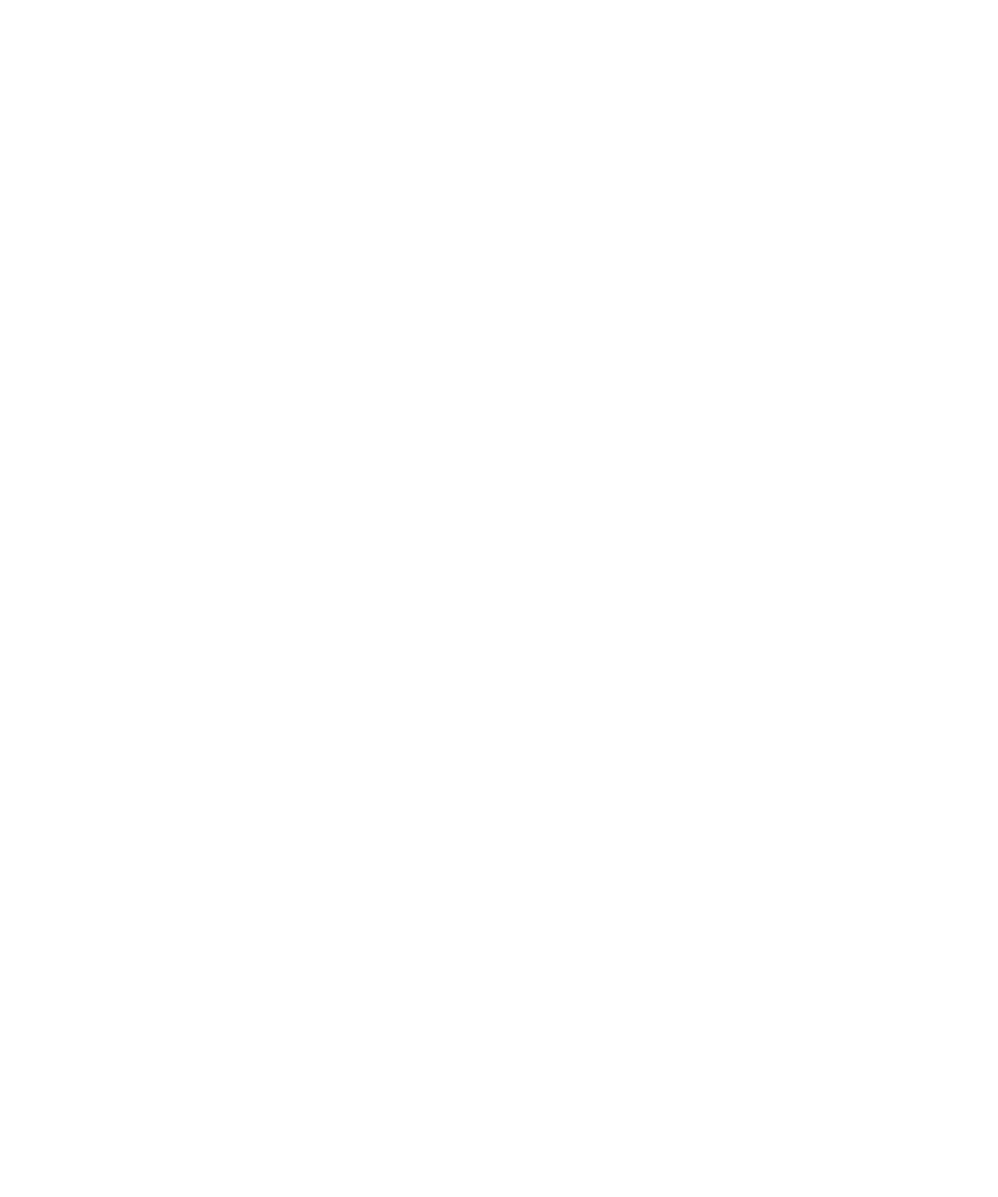
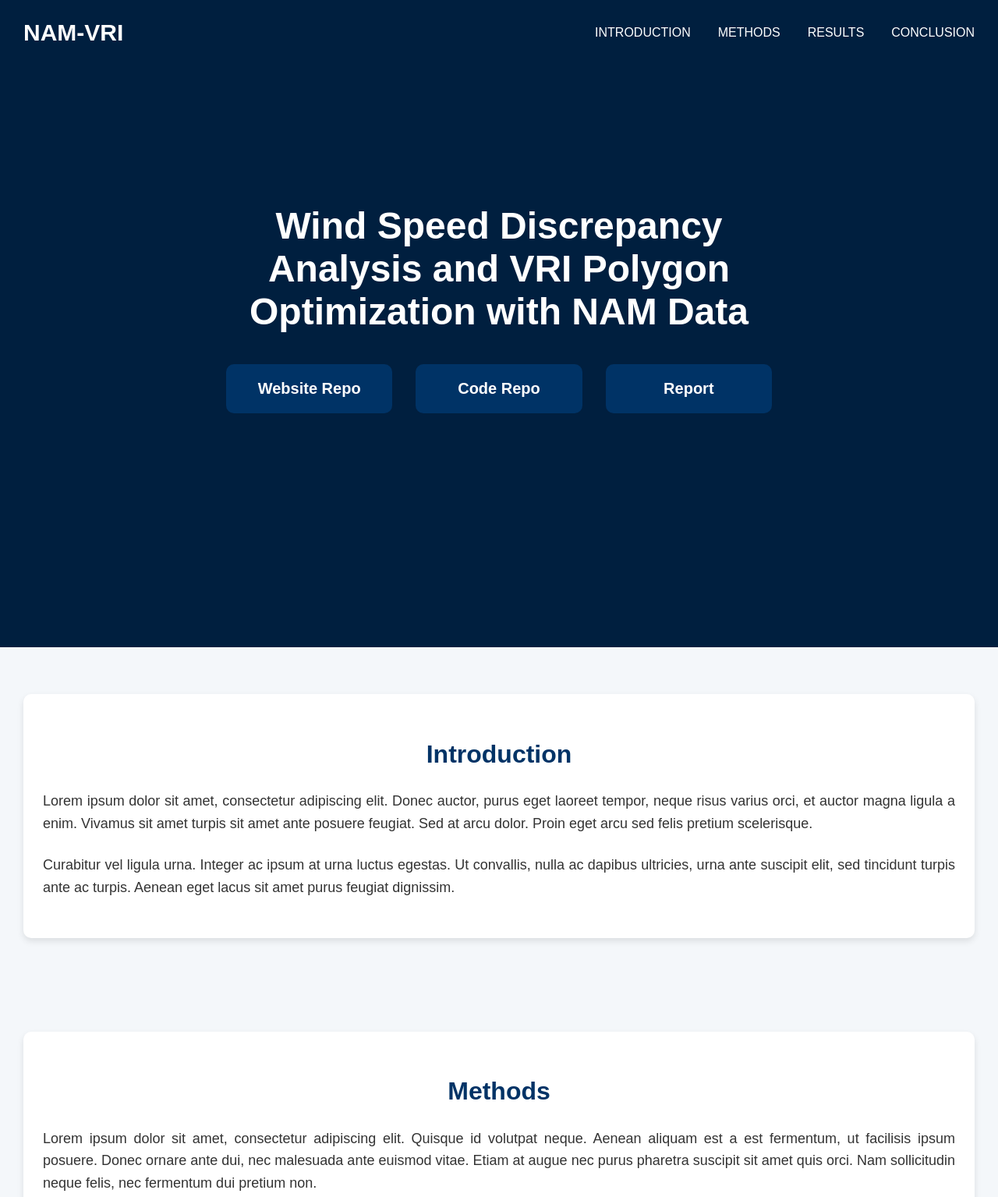
Before and after one commit to StevDoms/NAM-VRI, a plain HTML site: page index.html in a window 1280 px wide. Shown: the top 1535 px of the page at 78% size. Before the commit the page ends 800 px from the top, so only its background shows below. Drawn offline with Linux system fonts and the light colour scheme.

Commit message:
Skeletion website for checkpoint

```diff
--- a/index.html
+++ b/index.html
@@ -1,11 +1,108 @@
 <!DOCTYPE html>
 <html lang="en">
 <head>
-    <meta charset="UTF-8">
-    <meta name="viewport" content="width=device-width, initial-scale=1.0">
-    <title>Document</title>
+  <meta charset="UTF-8">
+  <meta name="viewport" content="width=device-width, initial-scale=1.0">
+  <title>Project Website</title>
+  <link rel="stylesheet" href="styles.css">
 </head>
 <body>
 
+  <nav>
+    <a href="#" class="logo"><p>NAM-VRI</p></a>
+    <ul>
+      <li><a href="#introduction">Introduction</a></li>
+      <li><a href="#methods">Methods</a></li>
+      <li><a href="#results">Results</a></li>
+      <li><a href="#conclusion">Conclusion</a></li>
+    </ul>
+  </nav>
+
+  <header>
+    <h1>Wind Speed Discrepancy Analysis and VRI Polygon Optimization with NAM Data</h1>
+    <div class="repo-container">
+        <a href="#" class="repo-box">Website Repo</a>
+        <a href="#" class="repo-box">Code Repo</a>
+        <a href="#" class="repo-box">Report</a>
+    </div>
+ </header>
+
+  <section id="introduction">
+        <div class="section-card">
+            <h2>Introduction</h2>
+            <p>Lorem ipsum dolor sit amet, consectetur adipiscing elit. Donec auctor, purus eget laoreet tempor, neque
+                risus
+                varius orci, et auctor magna ligula a enim. Vivamus sit amet turpis sit amet ante posuere feugiat. Sed at
+                arcu
+                dolor. Proin eget arcu sed felis pretium scelerisque.</p>
+            <p>Curabitur vel ligula urna. Integer ac ipsum at urna luctus egestas. Ut convallis, nulla ac dapibus
+                ultricies,
+                urna ante suscipit elit, sed tincidunt turpis ante ac turpis. Aenean eget lacus sit amet purus feugiat
+                dignissim.</p>
+        </div>
+    </section>
+
+    <section id="methods">
+        <div class="section-card">
+            <h2>Methods</h2>
+            <p>Lorem ipsum dolor sit amet, consectetur adipiscing elit. Quisque id volutpat neque. Aenean aliquam est a
+                est
+                fermentum, ut facilisis ipsum posuere. Donec ornare ante dui, nec malesuada ante euismod vitae. Etiam at
+                augue
+                nec purus pharetra suscipit sit amet quis orci. Nam sollicitudin neque felis, nec fermentum dui pretium
+                non.</p>
+            <ul>
+                <li>Lorem ipsum dolor sit amet</li>
+                <li>Quisque id volutpat neque</li>
+                <li>Donec ornare ante dui</li>
+                <li>Nam sollicitudin neque felis</li>
+            </ul>
+        </div>
+    </section>
+
+    <section id="results">
+        <div class="section-card">
+            <h2>Results</h2>
+            <p>Lorem ipsum dolor sit amet, consectetur adipiscing elit. Curabitur non sapien nec mauris suscipit elementum
+                vitae
+                sit amet neque. Nulla eget velit nec arcu luctus feugiat. Cras non est in leo interdum varius non vitae
+                risus.
+                Aenean sollicitudin vestibulum lacus sit amet tincidunt. Sed tempus ex et nunc pharetra tincidunt. Vivamus
+                sed
+                tortor sit amet ligula ullamcorper fermentum a nec augue.</p>
+            <p>Nam convallis elit libero, et convallis mauris hendrerit non. Integer id auctor libero. Ut scelerisque
+                sapien et
+                risus ultricies malesuada. Duis interdum est at orci pretium malesuada. Donec eget nunc a odio dictum
+                vestibulum.
+            </p>
+        </div>
+    </section>
+
+    <section id="conclusion">
+        <div class="section-card">
+            <h2>Conclusion</h2>
+            <p>Lorem ipsum dolor sit amet, consectetur adipiscing elit. Proin placerat felis ut risus faucibus tincidunt.
+                Mauris
+                vitae ex sollicitudin, gravida ipsum a, egestas lorem. Nam fringilla nisi eget erat volutpat, non mollis
+                ligula
+                suscipit. Donec a scelerisque nunc. Ut sollicitudin tincidunt tempor.</p>
+            <p>Nulla facilisi. Fusce condimentum lorem non felis laoreet fermentum. Morbi finibus at orci a condimentum. Etiam
+                vitae
+                felis auctor, auctor odio at, tincidunt elit. Ut eu justo ut sapien consectetur vestibulum a sit amet leo.</p>
+        </div>
+    </section>
+
 </body>
 </html>
+
+
+<script>
+  window.addEventListener('scroll', function() {
+    const nav = document.querySelector('nav');
+    if (window.scrollY > 0) {
+      nav.classList.add('scrolled'); // Adds the white line when scrolled
+    } else {
+      nav.classList.remove('scrolled'); // Removes the white line when at top
+    }
+  });
+</script>
--- /dev/null
+++ b/styles.css
@@ -0,0 +1,228 @@
+html {
+  scroll-padding-top: 80px; /* Adjust based on navbar height */
+  scroll-behavior: smooth; /* Optional: Enables smooth scrolling */
+}
+
+/* General Page Styles */
+body {
+  background-color: #FFF;
+  color: white;
+  font-family: Arial, sans-serif;
+  margin: 0;
+  padding-top: 80px; /* Offset for fixed navbar */
+}
+
+/* Header Section */
+header {
+  display: flex;
+  flex-direction: column;
+  justify-content: flex-start; /* Move content towards the top */
+  align-items: center;
+  text-align: center;
+  height: calc(100vh - 200px); /* Subtract the top padding from 100vh */
+  background-color: #001f3f; /* Dark blue background */
+  color: white;
+  gap: 20px;
+  padding-top: 150px; /* Adds space between top and title */
+}
+
+/* Big Title */
+header h1 {
+  font-size: 48px;
+  font-weight: bold;
+  max-width: 50%;
+  margin-bottom: 20px; /* Adjust bottom margin to pull the title up a bit */
+}
+
+/* Repo Container */
+.repo-container {
+  display: flex;
+  justify-content: center;
+  gap: 30px;
+  width: 100%;
+  max-width: 700px;
+}
+
+/* Repo Boxes */
+.repo-box {
+  flex: 1;
+  text-align: center;
+  font-size: 20px;
+  font-weight: bold;
+  text-decoration: none;
+  color: white;
+  background: #003366; /* Blue tone */
+  padding: 20px;
+  border-radius: 10px;
+  transition: background 0.3s ease-in-out, transform 0.2s;
+}
+
+.repo-box:hover {
+  background: #0055aa; /* Lighter blue */
+  transform: scale(1.05);
+}
+
+nav {
+  background-color: #001f3f;
+  position: fixed;
+  width: 100%;
+  top: 0;
+  left: 0;
+  z-index: 1000;
+  display: flex;
+  justify-content: space-between;
+  align-items: center;
+  padding: 25px 30px; /* Keep horizontal padding but reduce overall size */
+  box-sizing: border-box;
+}
+
+/* Style for the logo */
+nav .logo {
+  text-decoration: none; /* Remove underline */
+}
+
+nav .logo p {
+  color: white;
+  font-size: 30px;
+  font-weight: bold;
+  margin: 0;
+  cursor: pointer;
+}
+
+nav .logo:hover p {
+  opacity: 0.9;
+}
+
+/* Navigation List */
+nav ul {
+  background-color: transparent;
+  list-style: none;
+  padding: 0;
+  margin: 0; /* Remove margin-left */
+  display: flex;
+  justify-content: center;
+  gap: 35px;
+  text-transform: uppercase;
+}
+
+nav ul li {
+  display: inline;
+}
+
+/* Navigation Links */
+nav ul li a {
+  color: white;
+  text-decoration: none;
+  font-size: 16px;
+  padding: 0px;
+  position: relative;
+}
+
+/* Underline effect */
+nav ul li a::after {
+  content: "";
+  position: absolute;
+  left: 0;
+  bottom: -5px; /* Adjust spacing */
+  width: 0;
+  height: 2px;
+  background-color: white;
+  transition: width 0.3s ease-in-out;
+}
+
+/* Hover effect: Expand underline from left to right */
+nav ul li a:hover::after {
+  width: 100%;
+}
+
+/* Slight opacity change */
+nav ul li a:hover {
+  opacity: 0.9;
+}
+
+/* Section Styling */
+section {
+  padding: 60px 30px; /* More padding for a spacious look */
+  background-color: #F4F7FA; /* Light gray background for the section */
+  color: #333; /* Dark text for readability */
+  box-sizing: border-box;
+  font-size: 18px; /* Slightly larger font size for readability */
+  line-height: 1.6; /* Better line height for ease of reading */
+}
+
+/* Section Headers */
+section h2 {
+  color: #003366; /* Dark blue headers to align with landing page */
+  font-size: 32px; /* Larger font size for section headings */
+  margin-bottom: 20px; /* Add some space below the header */
+  font-weight: bold;
+  text-align: center; /* Center-align section headings */
+}
+
+/* Paragraph Styling */
+section p {
+  color: #333; /* Ensure good contrast for text */
+  margin-bottom: 25px; /* Space between paragraphs */
+  text-align: justify; /* Justified text for a neat, aligned look */
+}
+
+/* Section Links */
+section a {
+  color: #005e92; /* Blue links for consistency */
+  text-decoration: none;
+  font-weight: bold; /* Make links stand out */
+}
+
+section a:hover {
+  color: #003366; /* Darker blue on hover for emphasis */
+  text-decoration: underline; /* Underline on hover for interactivity */
+}
+
+.section-card {
+  background-color: white;
+  border-radius: 10px;
+  box-shadow: 0 4px 8px rgba(0, 0, 0, 0.1);
+  padding: 25px;
+  transition: box-shadow 0.3s ease, transform 0.3s ease;
+  transform: translateY(0); /* Keep the card in its position */
+}
+
+.section-card:hover {
+  box-shadow: 0 6px 12px rgba(0, 0, 0, 0.2);
+}
+
+/* Styled Lists in Sections */
+section ul {
+  list-style-type: disc;
+  margin-left: 20px;
+}
+
+section ul li {
+  margin-bottom: 10px;
+}
+
+/* Call-to-Action Button */
+.cta-btn {
+  background-color: #003366; /* Matching dark blue background */
+  color: white;
+  padding: 12px 25px;
+  border-radius: 8px;
+  text-decoration: none;
+  font-weight: bold;
+  text-align: center;
+  display: inline-block;
+  margin-top: 20px;
+  transition: background-color 0.3s ease;
+}
+
+.cta-btn:hover {
+  background-color: #005e92; /* Lighter blue on hover */
+}
+
+/* Small Text or Footnotes in Section */
+section .small-text {
+  font-size: 14px;
+  color: #666; /* Lighter gray for small text */
+  margin-top: 20px;
+  text-align: center;
+}
```
